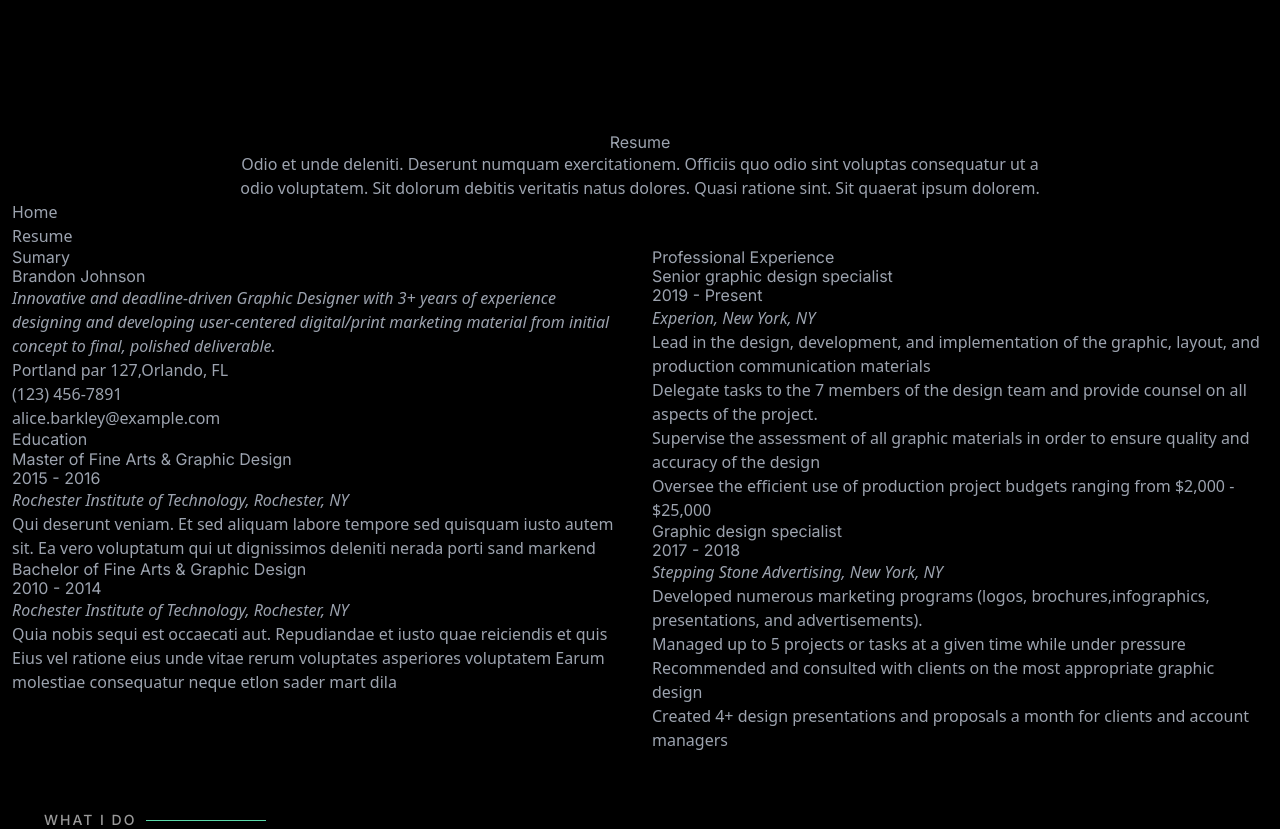
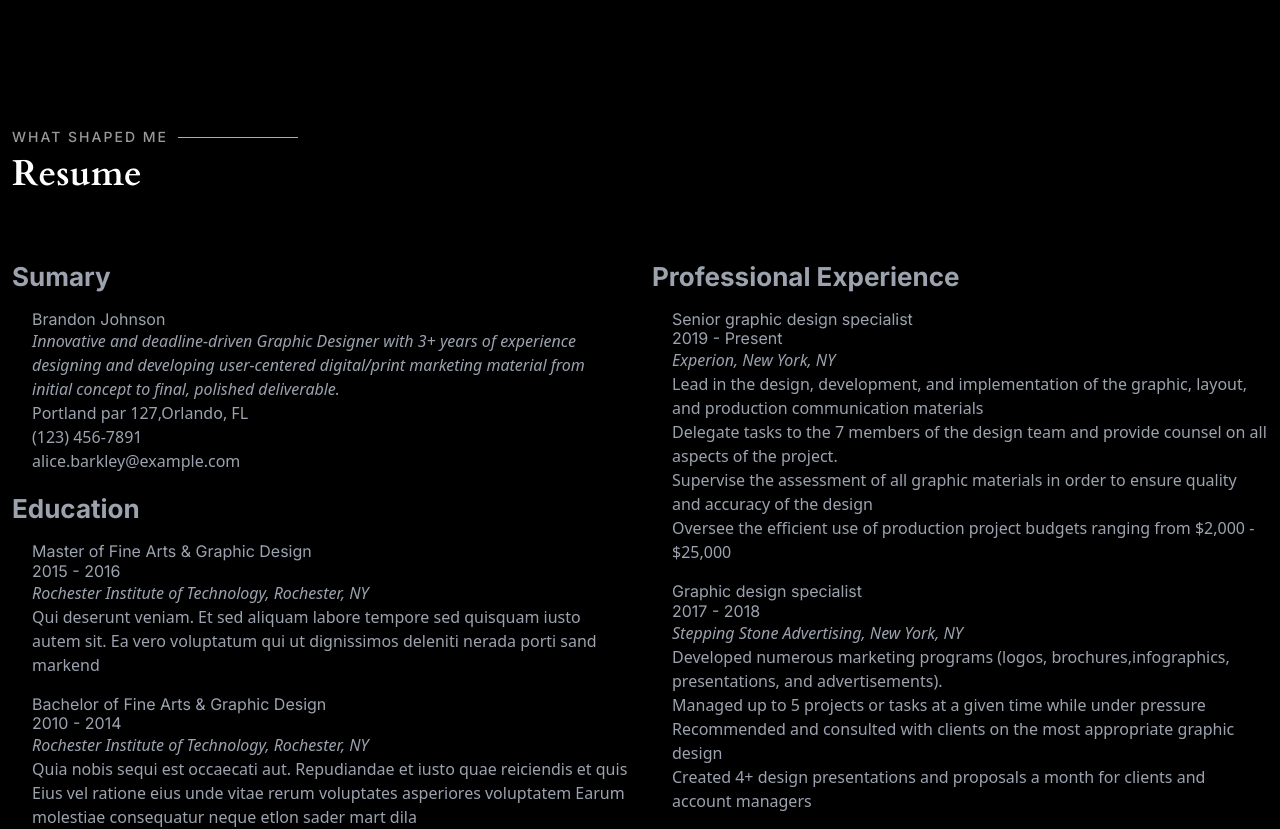
Before and after one commit to E-hub-mugisha/my-portfolio, a React (Create React App) app: page / in a window 1280 px wide. Shown: the part 560-1389 px from the top of the page. Built offline with nearby package versions, Linux system fonts and the light colour scheme.

Commit message:
style changes

```diff
--- a/public/assets/css/main.css
+++ b/public/assets/css/main.css
@@ -1271,3 +1271,28 @@ section#about {
 .services{
   padding: 4rem 2rem;
 }
+
+.resume .resume-item {
+  padding: 0 0 20px 20px;
+  margin-top: -2px;
+  border-left: 2px solid var(--accent-color);
+  position: relative;
+}
+.resume .resume-item::before {
+  content: "";
+  position: absolute;
+  width: 16px;
+  height: 16px;
+  border-radius: 50px;
+  left: -9px;
+  top: 0;
+  background: var(--background-color);
+  border: 2px solid var(--accent-color);
+}
+.resume .resume-title {
+  color: var(--heading-color);
+  font-size: 26px;
+  font-weight: 700;
+  margin-top: 20px;
+  margin-bottom: 20px;
+}
--- a/src/components/Resume.js
+++ b/src/components/Resume.js
@@ -3,34 +3,13 @@ import React from 'react'
 export const Resume = () => {
     return (
         <div>
-
-
-            <div class="page-title ">
-                <div class="heading">
-                    <div class="container">
-                        <div class="row d-flex justify-content-center text-center">
-                            <div class="col-lg-8">
-                                <h1>Resume</h1>
-                                <p class="mb-0">Odio et unde deleniti. Deserunt numquam exercitationem. Officiis quo odio sint voluptas consequatur ut a odio voluptatem. Sit dolorum debitis veritatis natus dolores. Quasi ratione sint. Sit quaerat ipsum dolorem.</p>
-                            </div>
-                        </div>
-                    </div>
-                </div>
-                <nav class="breadcrumbs">
-                    <div class="container">
-                        <ol>
-                            <li><a href="index.html">Home</a></li>
-                            <li class="current">Resume</li>
-                        </ol>
-                    </div>
-                </nav>
-            </div>
-
-
             <section id="resume" class="resume section">
 
                 <div class="container">
-
+                    <div class="section-header">
+                        <h2>what shaped me</h2>
+                        <p>Resume</p>
+                    </div>
                     <div class="row">
 
                         <div class="col-lg-6 " >
--- a/src/components/Services.js
+++ b/src/components/Services.js
@@ -2,6 +2,7 @@ import React from 'react'
 
 export const Services = () => {
   return (
+
     <main id="main" data-aos="fade" data-aos-delay="1500">
 
       <section id="services" class="services">
```
Lines whose indentation alone changed are shown as unchanged.
